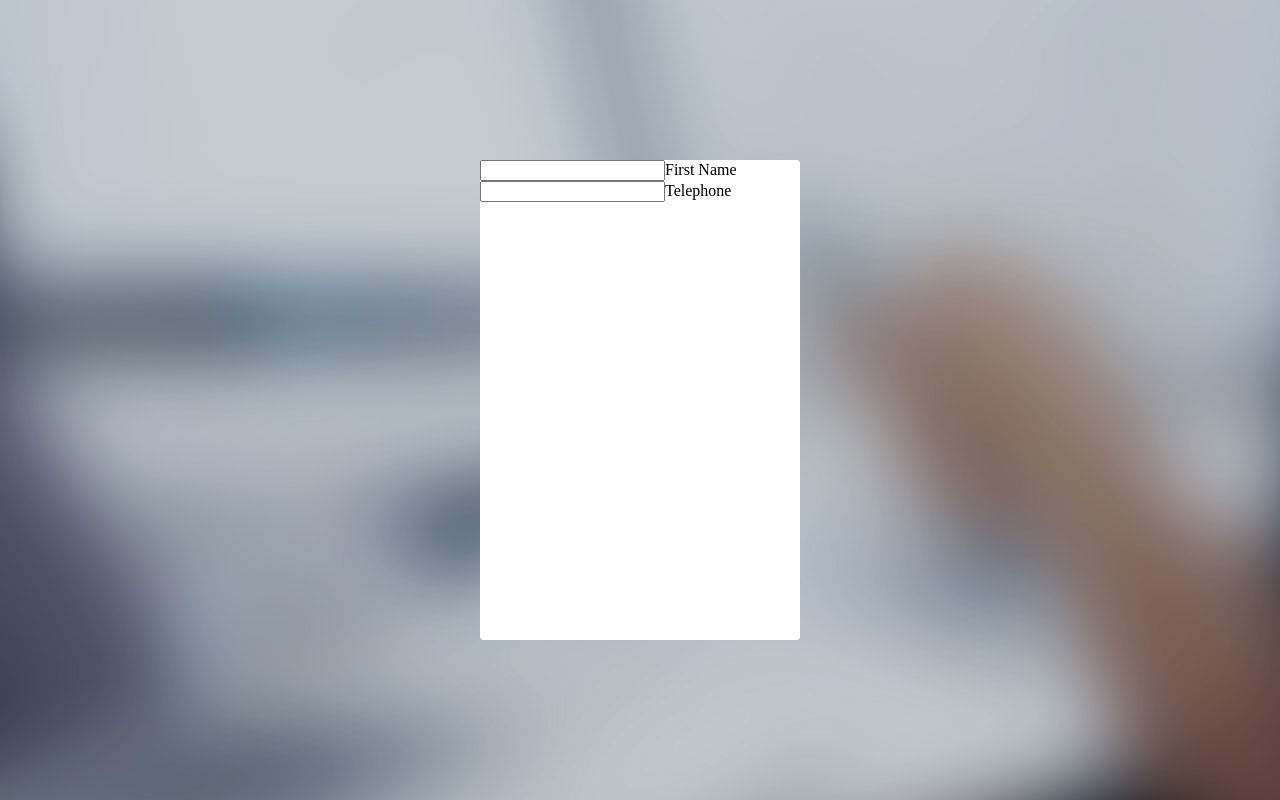
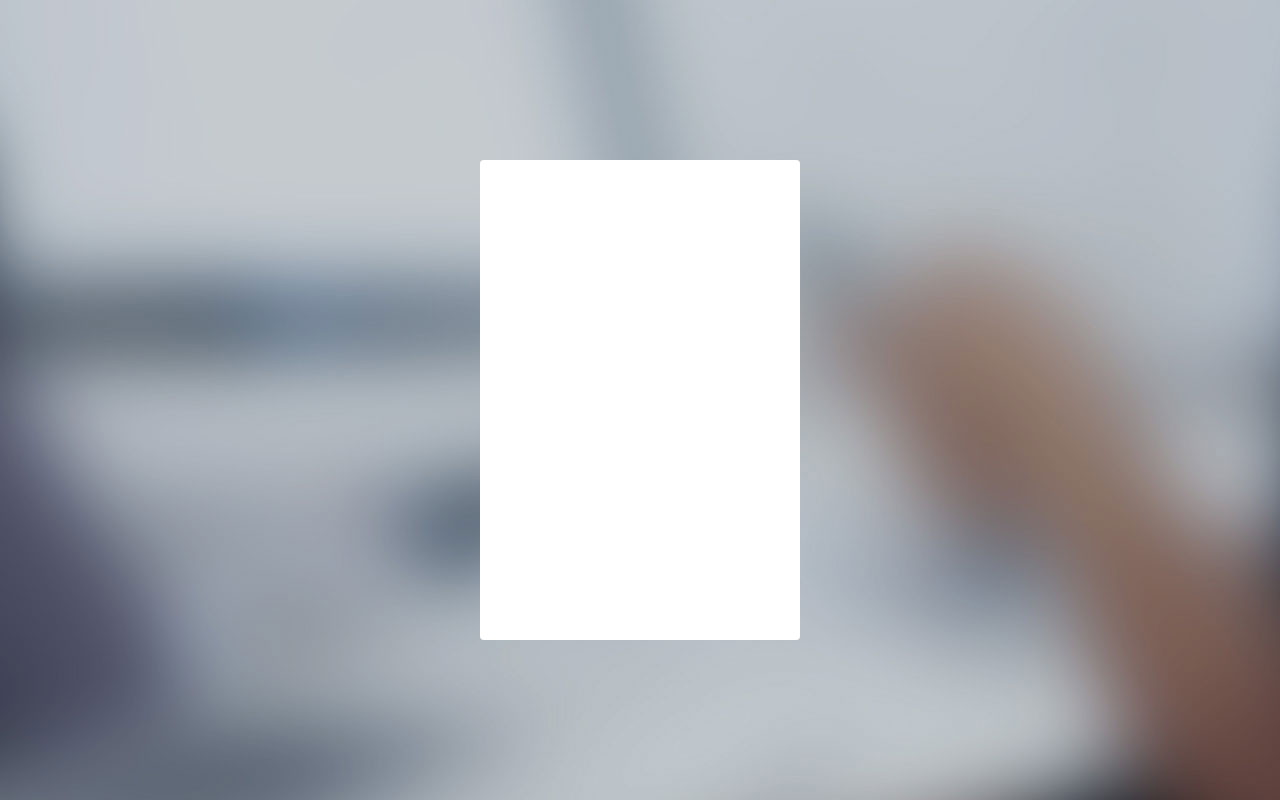
Before and after one commit to bucketheadv/electron-vue, a Vue app: page / in a window 1280 px wide. Built offline with nearby package versions, Linux system fonts and the light colour scheme; the HTML template or start-up script is replaced by a standard one.

Commit message:
delete no use code

```diff
--- a/src/App.vue
+++ b/src/App.vue
@@ -1,7 +1,4 @@
 <template>
-  <!-- <div class="msg">
-    {{ message }}
-  </div> -->
   <div class="login">
     <login-form />
   </div>
@@ -12,7 +9,6 @@ import LoginForm from 'components/LoginForm'
 export default {
   data () {
     return {
-      message: 'Hello world!'
     }
   },
   components: {
@@ -35,9 +31,4 @@ body {
   background-image: url('../public/images/login_bg.jpg');
 }
 
-.msg {
-  font-size: 18px;
-  font-family: sans-serif;
-  background: #e9e9e9;
-}
 </style>
--- a/src/components/LoginForm.vue
+++ b/src/components/LoginForm.vue
@@ -1,21 +1,5 @@
 <template>
   <div class="login-box">
-    <div class="row">
-      <form class="col s12">
-        <div class="row">
-          <div class="input-field col s6">
-            <i class="material-icons prefix"></i>
-            <input id="icon_prefix" type="text" class="validate">
-            <label for="icon_prefix">First Name</label>
-          </div>
-          <div class="input-field col s6">
-            <i class="material-icons prefix"></i>
-            <input id="icon_telephone" type="tel" class="validate">
-            <label for="icon_telephone">Telephone</label>
-          </div>
-        </div>
-      </form>
-    </div>
   </div>
 </template>
 <script>
```
